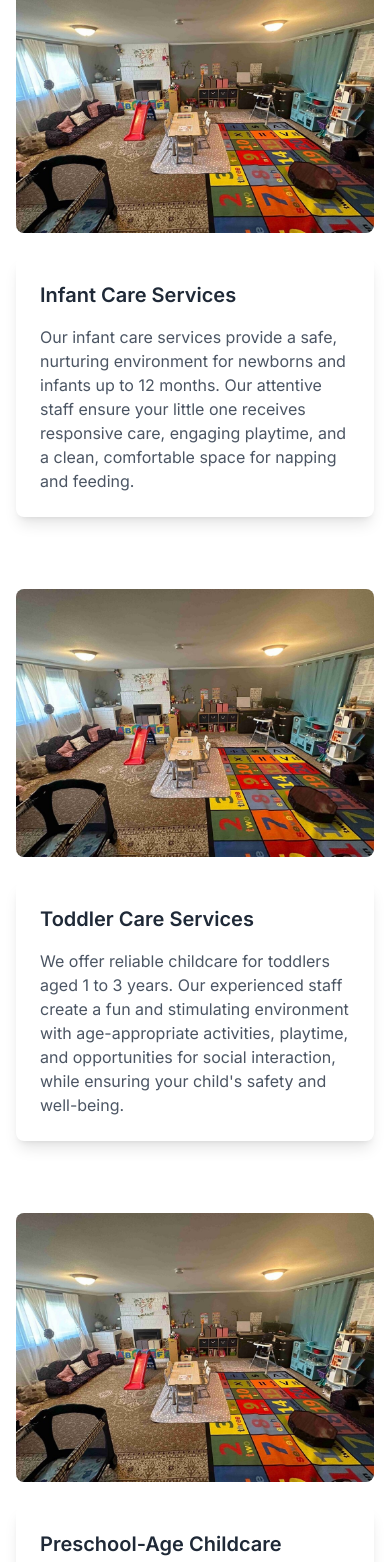
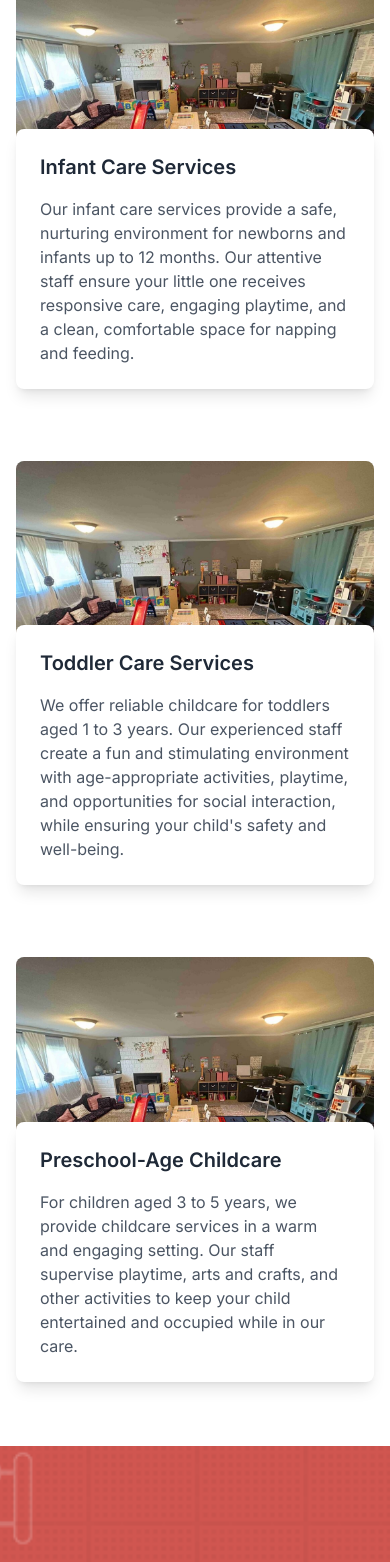
Before and after one commit to nabdi7/tigertastic, a Next.js app: page /programs in a window 390 px wide. Shown: the part 340-1902 px from the top of the page. Built offline with nearby package versions, Linux system fonts and the light colour scheme.

Commit message:
programs overlay

```diff
--- a/next.config.mjs
+++ b/next.config.mjs
@@ -1,6 +1,6 @@
 /** @type {import('next').NextConfig} */
 const nextConfig = {
-    output: 'export'
+    // output: 'export'
 };
 
 export default nextConfig;
--- a/src/components/aboutPage/About.tsx
+++ b/src/components/aboutPage/About.tsx
@@ -78,8 +78,6 @@ const About = () => {
                 </h4>
                 <p className="max-w-xl">
                   Monday - Friday: 7:00 AM - 6:00 PM
-                  <br />
-                  Saturday - Sunday: 7:00 AM - 6:00 PM
                 </p>
               </div>
               {/* Application and Parent Handbook */}
--- a/src/components/contact/Contact.tsx
+++ b/src/components/contact/Contact.tsx
@@ -140,7 +140,7 @@ const Contact = () => {
           />
         </svg>
       ),
-      contact: "Hours: Mon - Fri: 7am - 6pm, Sat - Sun: 7am - 6pm",
+      contact: "Hours: Mon - Fri: 7:00 am - 6:00 pm",
     },
   ];
   return (
--- a/src/components/footer/Footer.tsx
+++ b/src/components/footer/Footer.tsx
@@ -110,8 +110,8 @@ const Footer = () => {
               Hours of operation
             </h2>
             <ul className="text-gray-600 dark:text-gray-500 font-medium space-y-3">
-              <li>Mon - Fri: 7:00 AM - 6:00 AM</li>
-              <li>Sat - Sun: 7:00 AM - 6:00 PM</li>
+
+              <li>Monday - Friday: 7:00 AM - 6:00 PM</li>
             </ul>
           </div>
           <div className="space-y-4">
--- a/src/components/programs/Programs.tsx
+++ b/src/components/programs/Programs.tsx
@@ -31,8 +31,8 @@ const Programs = () => {
             />
           </div>
           {/* Card content */}
-          <div className="w-full lg:w-1/2 lg:pl-0 md:w-1/2 md:pl-10">
-            <div className="bg-white p-6 rounded-lg shadow-lg lg:w-11/12 md:w-12/12 lg:-ml-36 md:-ml-36">
+          <div className="w-full lg:w-1/2 lg:pl-0 md:w-1/2 md:pl-10 relative z-10">
+            <div className="bg-white p-6 rounded-lg shadow-lg lg:w-11/12 md:w-12/12 lg:-ml-36 md:-ml-36 lg:-mt-0 md:-mt-0 -mt-32 sm:-mt-32 ">
               <h3 className="text-xl font-semibold text-gray-800">
                 Infant Care Services
               </h3>
@@ -60,8 +60,8 @@ const Programs = () => {
             />
           </div>
           {/* Card content */}
-          <div className="w-full lg:w-1/2 z-30 lg:pr-0 md:w-1/2 md:pr-10">
-            <div className="bg-white p-6 rounded-lg shadow-lg lg:w-11/12 md:w-12/12 lg:ml-36 md:-mr-36">
+          <div className="w-full lg:w-1/2 lg:pr-0 md:w-1/2 md:pr-10 relative z-10">
+            <div className="bg-white p-6 rounded-lg shadow-lg lg:w-11/12 md:w-12/12 lg:ml-36 md:-mr-36 lg:-mt-0 md:-mt-0 -mt-32 sm:-mt-32">
               <h3 className="text-xl font-semibold text-gray-800">
                 Toddler Care Services
               </h3>
@@ -89,8 +89,8 @@ const Programs = () => {
             />
           </div>
           {/* Card content */}
-          <div className="w-full lg:w-1/2 lg:pl-0 md:w-1/2 md:pl-10">
-            <div className="bg-white p-6 rounded-lg shadow-lg lg:w-11/12 md:w-12/12 lg:-ml-36 md:-ml-36 md:-mt-0 ">
+          <div className="w-full lg:w-1/2 lg:pl-0 md:w-1/2 md:pl-10 relative z-10">
+            <div className="bg-white p-6 rounded-lg shadow-lg lg:w-11/12 md:w-12/12 lg:-ml-36 md:-ml-36 lg:-mt-0 md:-mt-0 -mt-32 sm:-mt-32">
               <h3 className="text-xl font-semibold text-gray-800">
                 Preschool-Age Childcare
               </h3>
```
